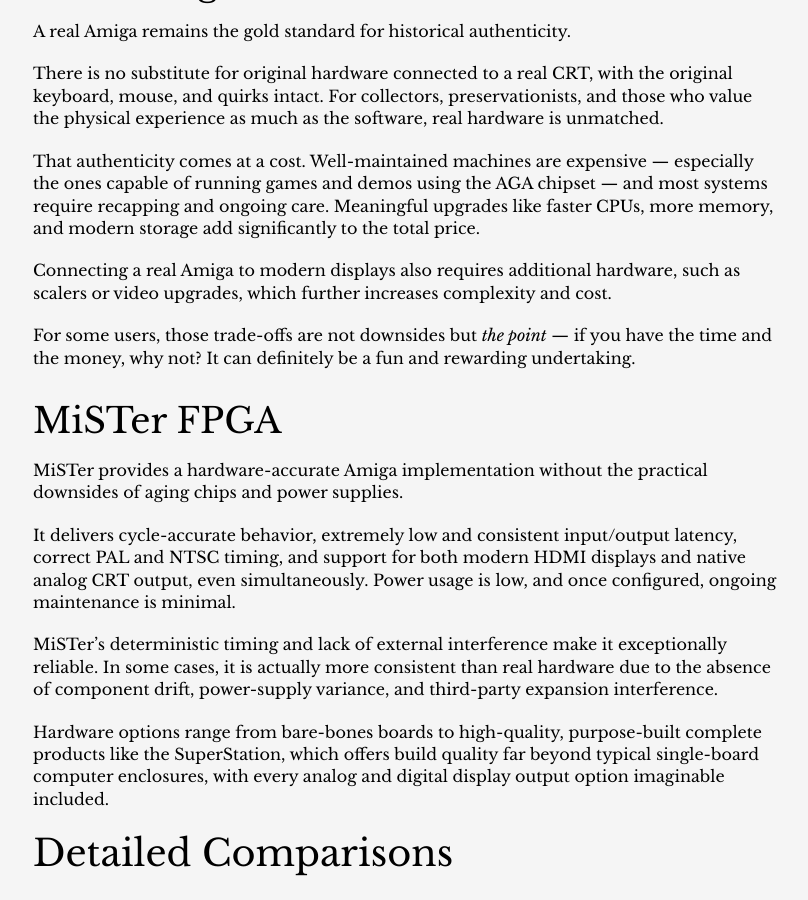
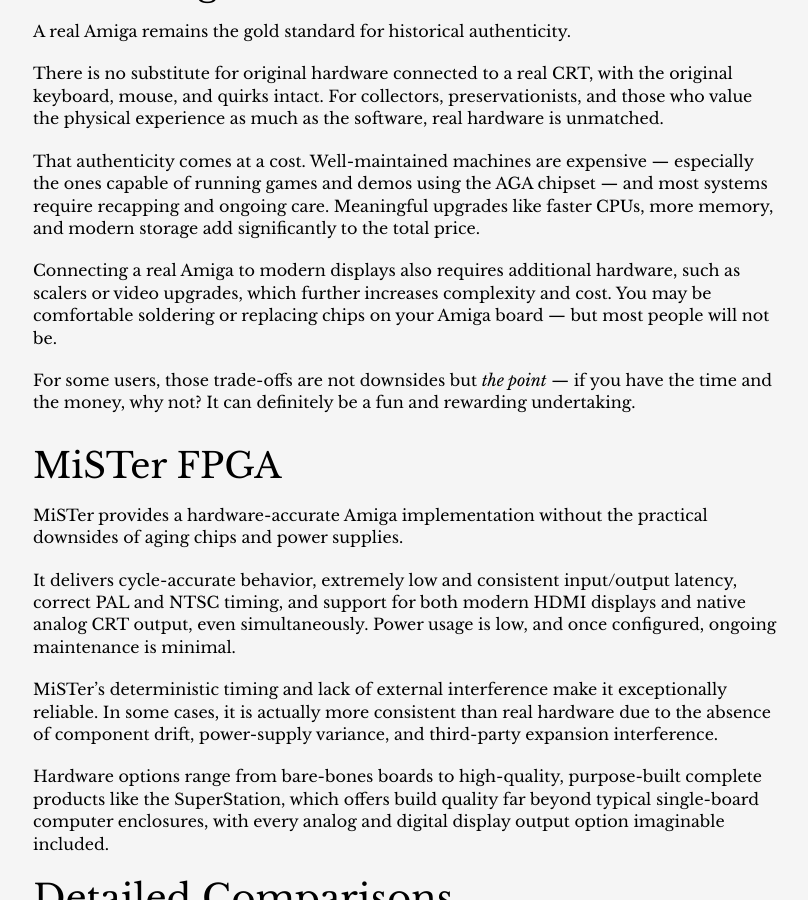
Before and after one commit to amigavision/amigavision.github.io, a Jekyll site: the page built from best.md, in a window 1280 px wide and 900 px high, scrolled down 3242 px. Shown: the whole window, without its empty margins (232-1040 px from the left). Built offline with Jekyll 4.4.1, drawn with Linux system fonts in a browser that asks for light colours.

Commit message:
Clarify, since people did not read the intro paragraph

```diff
--- a/best.md
+++ b/best.md
@@ -87,7 +87,7 @@
 
 That authenticity comes at a cost. Well-maintained machines are expensive — especially the ones capable of running games and demos using the AGA chipset — and most systems require recapping and ongoing care. Meaningful upgrades like faster CPUs, more memory, and modern storage add significantly to the total price.
 
-Connecting a real Amiga to modern displays also requires additional hardware, such as scalers or video upgrades, which further increases complexity and cost.
+Connecting a real Amiga to modern displays also requires additional hardware, such as scalers or video upgrades, which further increases complexity and cost. You may be comfortable soldering or replacing chips on your Amiga board — but most people will not be.
 
 For some users, those trade-offs are not downsides but *the point* — if you have the time and the money, why not? It can definitely be a fun and rewarding undertaking.
 
```
